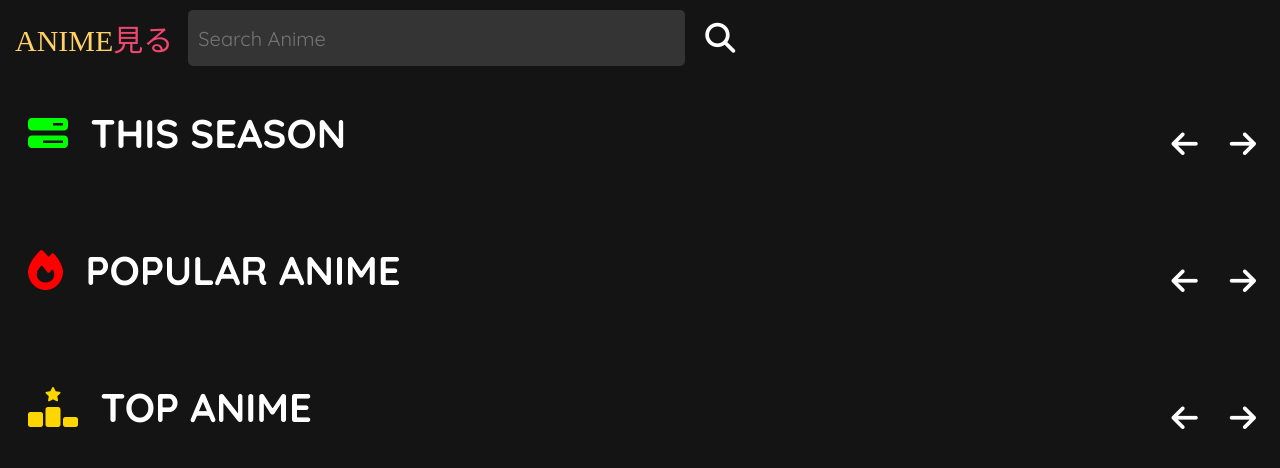
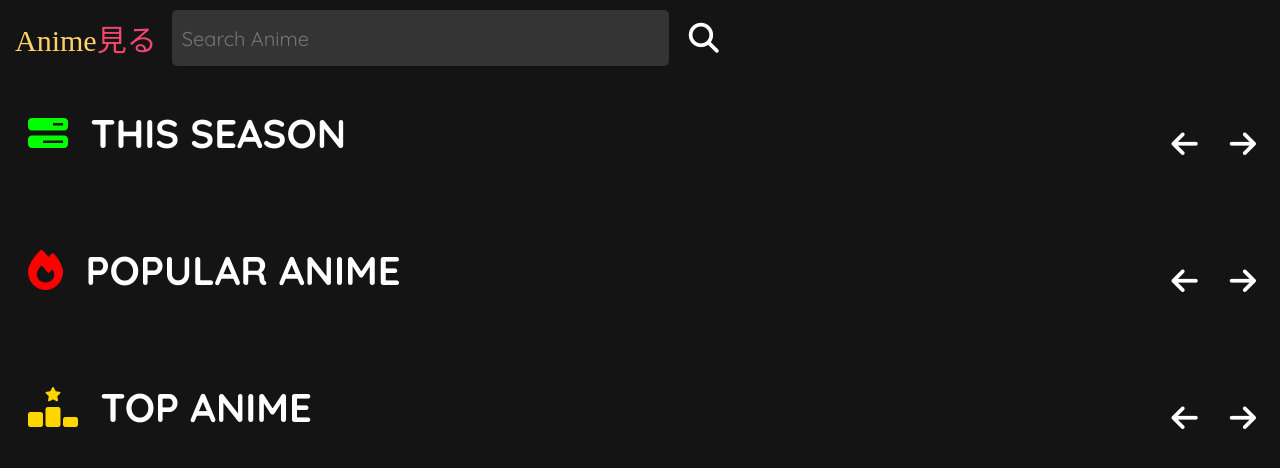
Before and after one commit to atharva-kakarot/AnimeMiru, a plain HTML site: page index.html in a window 1280 px wide. Drawn offline with Linux system fonts and the light colour scheme; no server answers; a web font is replaced by a local one.

Commit message:
Update index.html

```diff
--- a/index.html
+++ b/index.html
@@ -25,7 +25,7 @@
 <body>
     <center>
         <div id="navbar">
-            <a href="index.html"><span id="name-header"><span style="color: #ffd166;">ANIME</span>見る</span></a>
+            <a href="index.html"><span id="name-header"><span style="color: #ffd166;">Anime</span>見る</span></a>
             <input id="input-box" placeholder="Search Anime">
             <button id="search-button"><i class="fa-solid fa-magnifying-glass"></i></button>
         </div>
```
